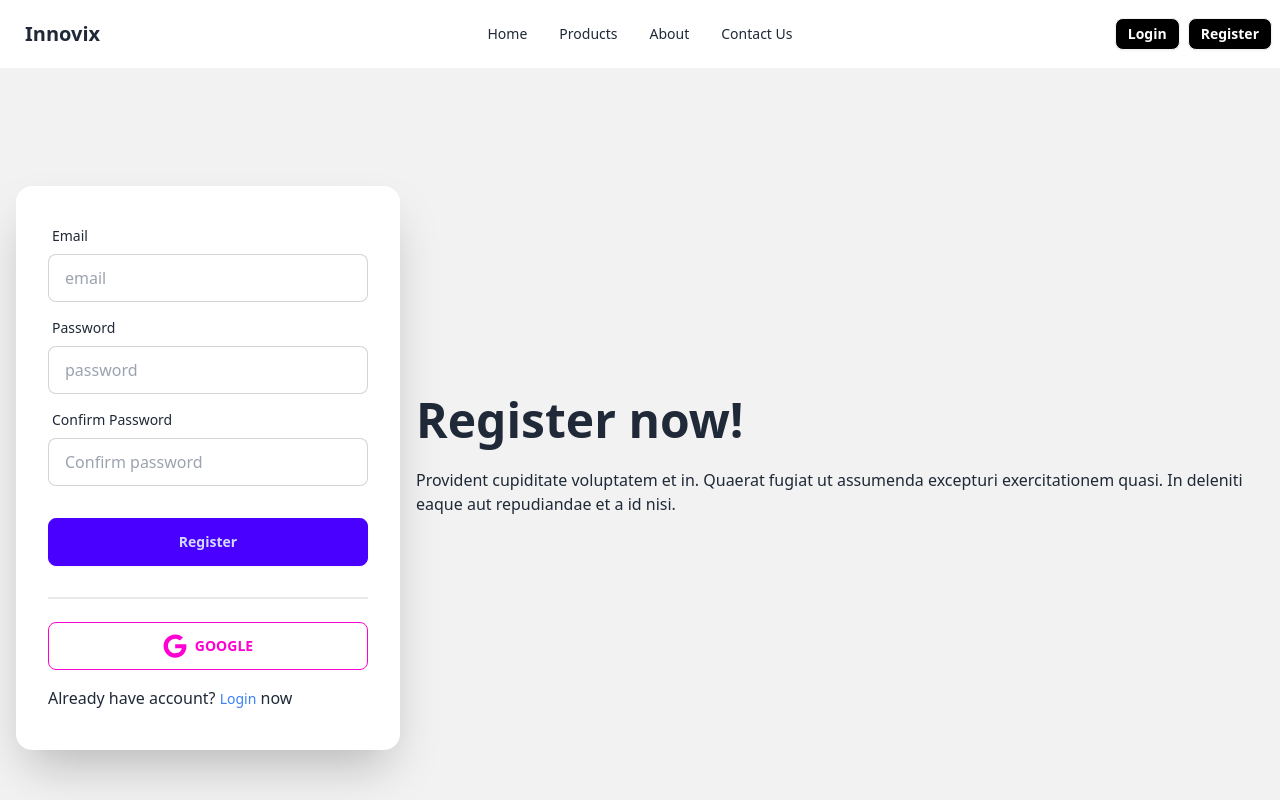
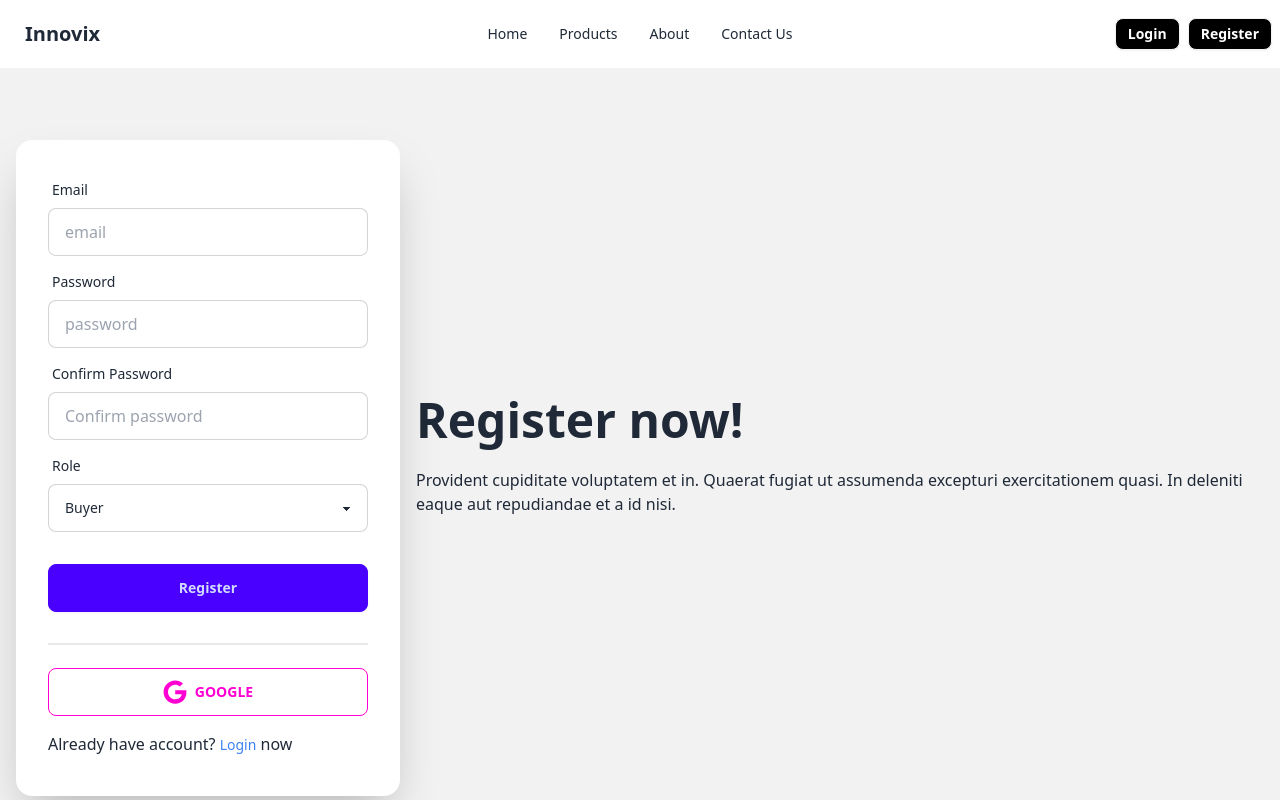
Before and after one commit to Shanto93/Innovix, a React (Vite) app in the folder innovix-client/: page /register in a window 1280 px wide. Shown: the top 800 px of the page. Built offline with nearby package versions, Linux system fonts and the light colour scheme; no server answers.

Commit message:
Buyer seller option is added to register

```diff
--- a/innovix-client/src/pages/Register/Register.jsx
+++ b/innovix-client/src/pages/Register/Register.jsx
@@ -140,6 +140,20 @@
                 </p>
               )}
             </div>
+            <div className="form-control">
+              <label className="label">
+                <span className="label-text">Role</span>
+              </label>
+              <select
+                className="select select-bordered w-full max-w-xs"
+                {...register("role", { required: true })}
+              >
+                <option selected value="buyer">
+                  Buyer
+                </option>
+                <option value="seller">Seller</option>
+              </select>
+            </div>
             <div className="form-control mt-6">
               <button type="submit" className="btn btn-primary">
                 Register
```
